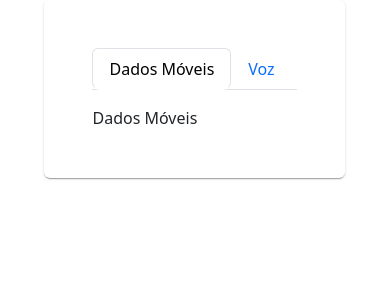
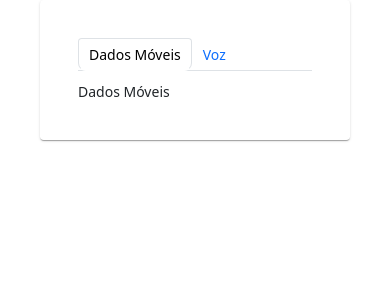
Before and after one commit to ofelipebecker/dashboard-charts-demo, a React (Vite) app: page / in a window 390 px wide. Shown: the top 300 px of the page. Built offline with nearby package versions, Linux system fonts and the light colour scheme.

Commit message:
ui: set base font size for responsive typography
Issue: DCD-2601A

```diff
--- a/src/index.css
+++ b/src/index.css
@@ -11,6 +11,14 @@
   text-rendering: optimizeLegibility;
   -webkit-font-smoothing: antialiased;
   -moz-osx-font-smoothing: grayscale;
+}
+
+html {
+  font-size: 10px;
+}
+
+body {
+  font-size: 1.4rem;
 }
 
 a {
```
